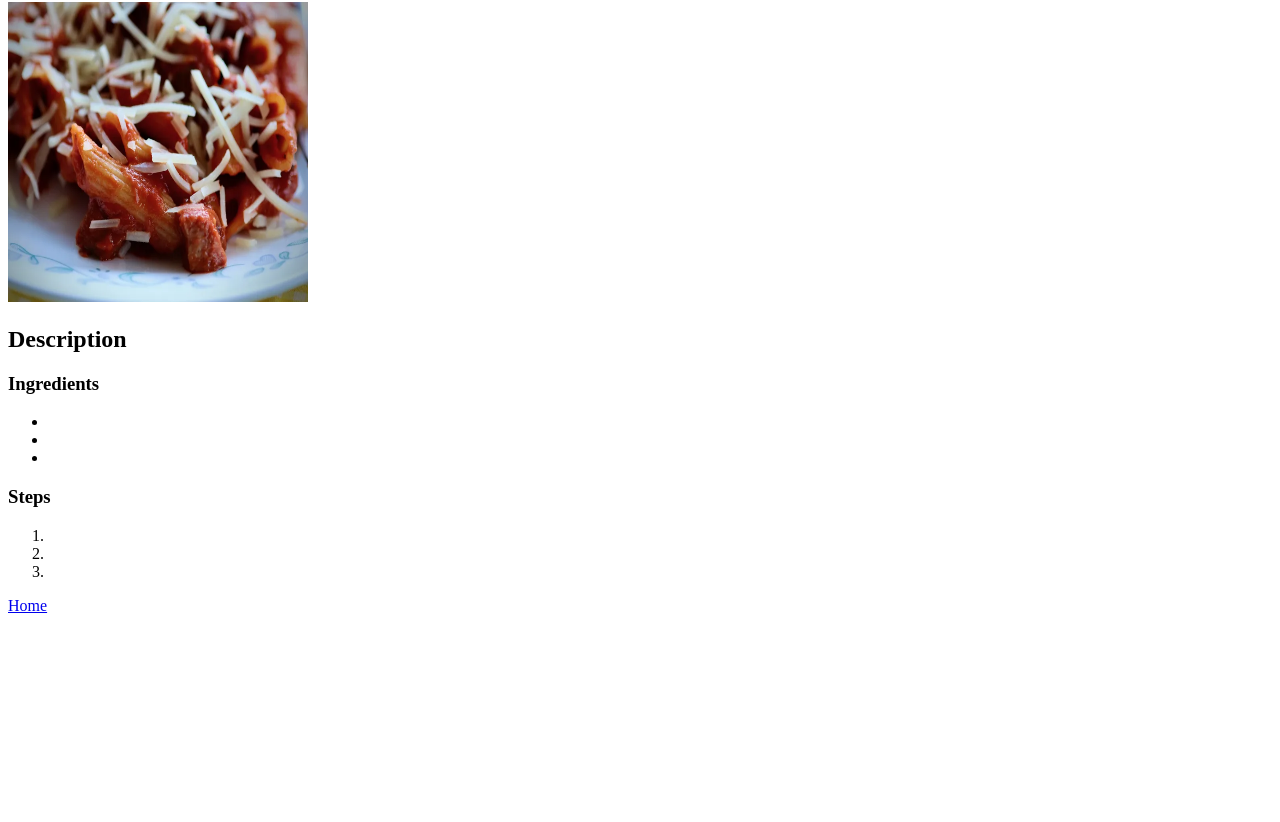
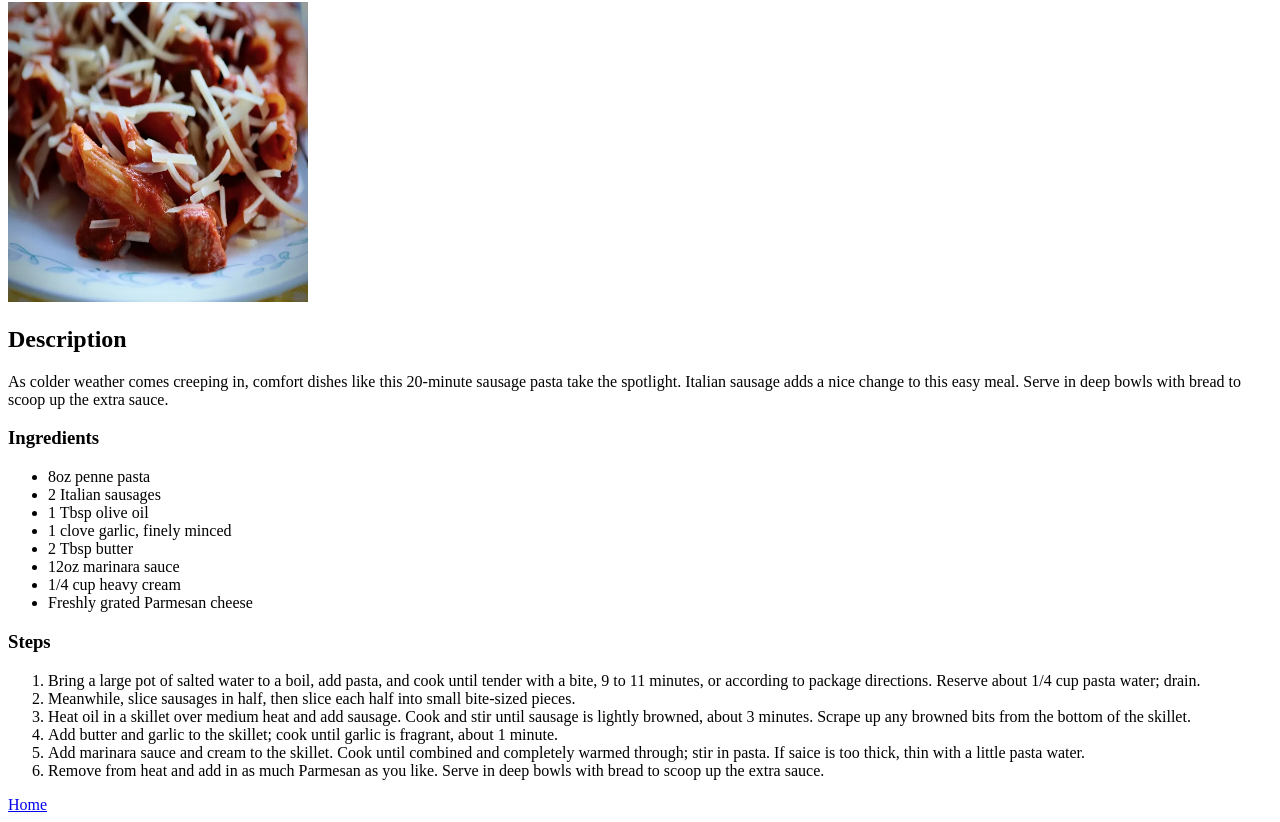
Before and after one commit to kji00/odin-recipes, a plain HTML site: page recipes/sausage-pasta.html in a window 1280 px wide. Shown: the part 78-900 px from the top of the page. Before the commit the page ends 800 px from the top, so only its background shows below. Drawn offline with Linux system fonts and the light colour scheme.

Commit message:
finished sausage pasta recipe page

```diff
--- a/recipes/sausage-pasta.html
+++ b/recipes/sausage-pasta.html
@@ -14,18 +14,52 @@
       width="300"
     />
     <h2>Description</h2>
-    <p></p>
+    <p>
+      As colder weather comes creeping in, comfort dishes like this 20-minute
+      sausage pasta take the spotlight. Italian sausage adds a nice change to
+      this easy meal. Serve in deep bowls with bread to scoop up the extra
+      sauce.
+    </p>
     <h3>Ingredients</h3>
     <ul>
-      <li></li>
-      <li></li>
-      <li></li>
+      <li>8oz penne pasta</li>
+      <li>2 Italian sausages</li>
+      <li>1 Tbsp olive oil</li>
+      <li>1 clove garlic, finely minced</li>
+      <li>2 Tbsp butter</li>
+      <li>12oz marinara sauce</li>
+      <li>1/4 cup heavy cream</li>
+      <li>Freshly grated Parmesan cheese</li>
     </ul>
     <h3>Steps</h3>
     <ol>
-      <li></li>
-      <li></li>
-      <li></li>
+      <li>
+        Bring a large pot of salted water to a boil, add pasta, and cook until
+        tender with a bite, 9 to 11 minutes, or according to package directions.
+        Reserve about 1/4 cup pasta water; drain.
+      </li>
+      <li>
+        Meanwhile, slice sausages in half, then slice each half into small
+        bite-sized pieces.
+      </li>
+      <li>
+        Heat oil in a skillet over medium heat and add sausage. Cook and stir
+        until sausage is lightly browned, about 3 minutes. Scrape up any browned
+        bits from the bottom of the skillet.
+      </li>
+      <li>
+        Add butter and garlic to the skillet; cook until garlic is fragrant,
+        about 1 minute.
+      </li>
+      <li>
+        Add marinara sauce and cream to the skillet. Cook until combined and
+        completely warmed through; stir in pasta. If saice is too thick, thin
+        with a little pasta water.
+      </li>
+      <li>
+        Remove from heat and add in as much Parmesan as you like. Serve in deep
+        bowls with bread to scoop up the extra sauce.
+      </li>
     </ol>
     <a href="../index.html">Home</a>
   </body>
```
